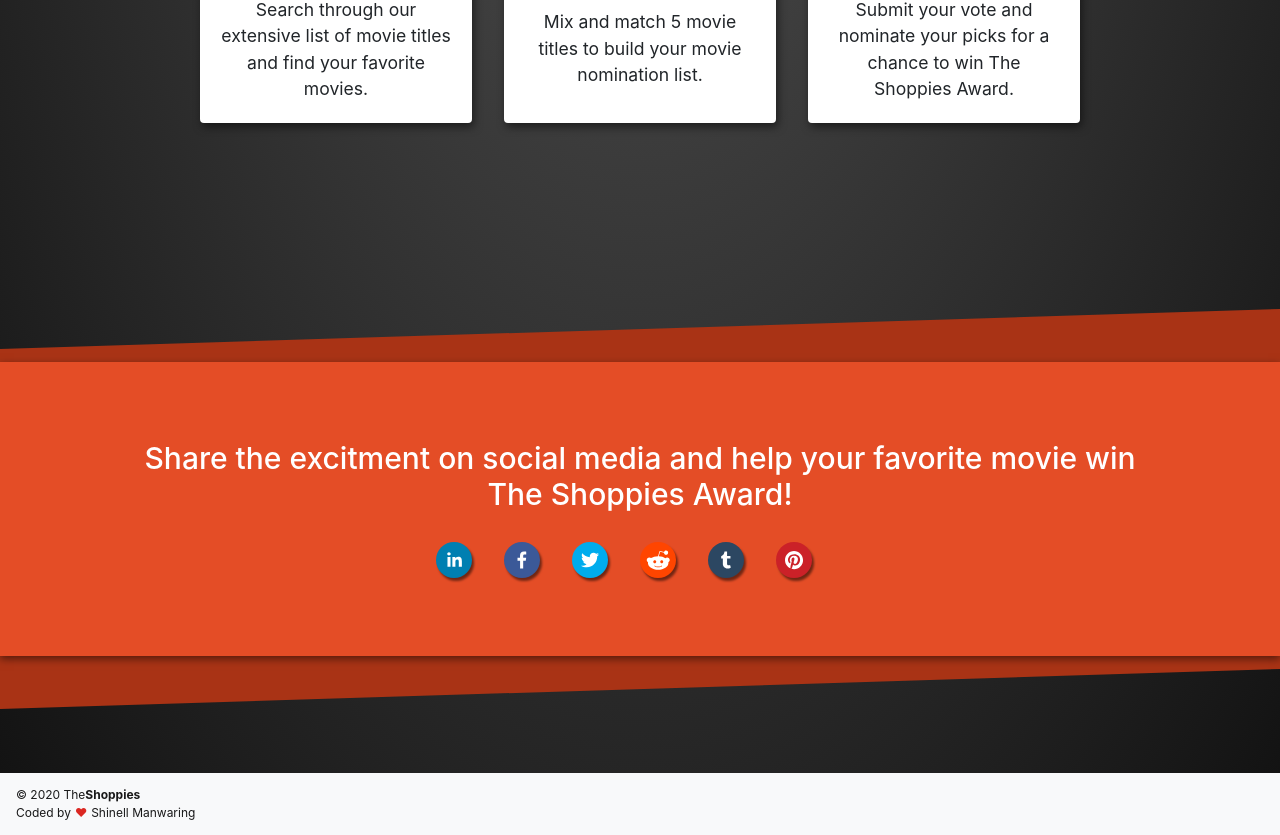
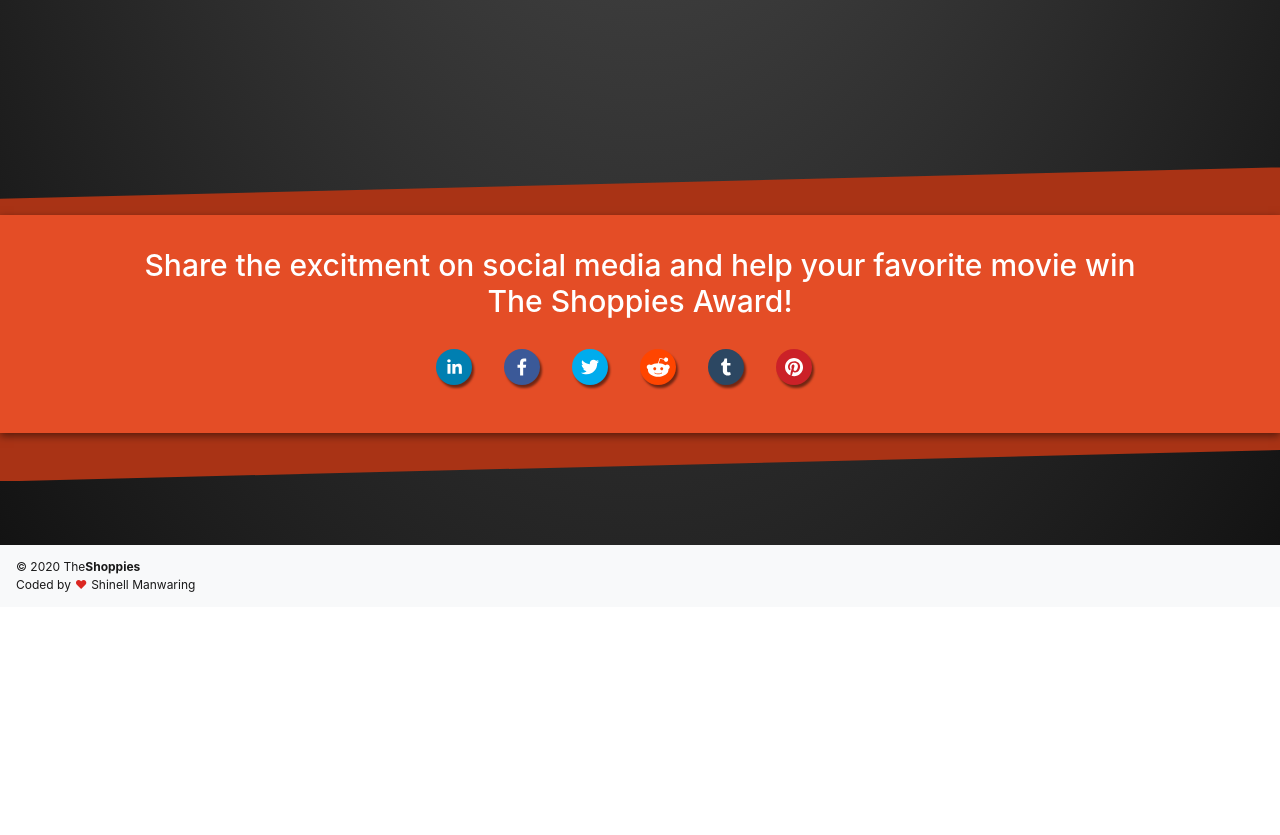
Before and after one commit to shinellm/the-shoppies-awards, a React (Create React App) app in the folder client/: page / in a window 1280 px wide. Shown: the part 1813-2648 px from the top of the page. After the commit the page ends 2420 px from the top, so only its background shows below. Built offline with nearby package versions, Linux system fonts and the light colour scheme.

Commit message:
Corrected a line of code in the NomineeDetails.js file, which prevented the nominee details from opening up. Made slight edits to the css used for the homepage.

```diff
--- a/client/src/components/nominees/NomineeDetails.js
+++ b/client/src/components/nominees/NomineeDetails.js
@@ -56,7 +56,7 @@ export default class NomineeDetails extends Component {
                         <Modal.Body>
                             <Row>
                                 <Col lg={5} md={12} sm={12} xs={12}>
-                                    <img alt={this.selectedNominee.Title} src={this.state.selectedNomineeDetails.Poster === 'N/A' ? '../../images/placeholder.png' : this.state.selectedNomineeDetails.Poster} />
+                                    <img alt={this.state.selectedNominee.Title} src={this.state.selectedNomineeDetails.Poster === 'N/A' ? '../../images/placeholder.png' : this.state.selectedNomineeDetails.Poster} />
                                     <p>Country: {this.state.selectedNomineeDetails.Country}</p>
                                     <p>Languages: {this.state.selectedNomineeDetails.Language}</p>
                                     <p>Production: {this.state.selectedNomineeDetails.Production}</p>
--- a/client/src/css/App.css
+++ b/client/src/css/App.css
@@ -1,11 +1,15 @@
+* {
+  -webkit-box-sizing: border-box;
+          box-sizing: border-box;
+}
+
 html,
 body {
   width: 100vw;
 }
 
-* {
-  -webkit-box-sizing: border-box;
-          box-sizing: border-box;
+#root {
+  overflow: hidden;
 }
 
 footer .navbar .logo {
@@ -388,7 +392,7 @@ section#hero .hero-container .hero-background .hero-image {
 
 section#intro {
   width: 100vw;
-  height: 70vh;
+  height: 100%;
   padding: 3em 0;
   margin-bottom: 2em;
   text-align: center;
@@ -558,7 +562,7 @@ section#instructions .instructions-container .row .instruction-column .instructi
 
 section#social-media {
   width: 100vw;
-  height: 50vh;
+  height: 100%;
   padding: 3em 0;
   margin-bottom: 4em;
   text-align: center;
@@ -608,10 +612,29 @@ section#social-media .social-media-container .social-media .social-media-header
   font-size: calc(1rem + 1.75vmin);
 }
 
+section#social-media .social-media-container .social-media .social-media-btns-container {
+  display: -webkit-box;
+  display: -ms-flexbox;
+  display: flex;
+  -webkit-box-orient: horizontal;
+  -webkit-box-direction: normal;
+      -ms-flex-flow: row wrap;
+          flex-flow: row wrap;
+  -webkit-box-pack: center;
+      -ms-flex-pack: center;
+          justify-content: center;
+}
+
 section#social-media .social-media-container .social-media .social-media-btns-container button {
   margin-right: 2em;
+  margin-bottom: 1em;
   -webkit-filter: drop-shadow(2px 3px 1px rgba(0, 0, 0, 0.5));
           filter: drop-shadow(2px 3px 1px rgba(0, 0, 0, 0.5));
+}
+
+section#social-media .social-media-container .social-media .social-media-btns-container button:hover {
+  -webkit-transform: scale(1.25);
+          transform: scale(1.25);
 }
 
 #home-container {
@@ -967,11 +990,17 @@ section#social-media .social-media-container .social-media .social-media-btns-co
 }
 
 .social-media-btns-container button {
-  margin-right: 0.5em;
+  margin-right: 1em;
+  margin-bottom: 1em;
 }
 
 .social-media-btns-container button svg {
   border-radius: 50%;
+}
+
+.social-media-btns-container button:hover {
+  -webkit-transform: scale(1.25);
+          transform: scale(1.25);
 }
 
 #confirmation-container {
--- a/client/src/css/partials/_base.scss
+++ b/client/src/css/partials/_base.scss
@@ -1,12 +1,16 @@
 @import "../modules/all";
+
+* {
+    box-sizing: border-box;
+}
 
 html,
 body {
   width: 100vw;
 }
 
-* {
-    box-sizing: border-box;
+#root {
+  overflow: hidden;
 }
 
 // .App {
--- a/client/src/css/partials/home/_intro.scss
+++ b/client/src/css/partials/home/_intro.scss
@@ -1,6 +1,6 @@
 section#intro {
     width: 100vw;
-    height: 70vh;
+    height: 100%;
     padding: 3em 0;
     margin-bottom: 2em;
     text-align: center;
--- a/client/src/css/partials/home/_socialMedia.scss
+++ b/client/src/css/partials/home/_socialMedia.scss
@@ -1,6 +1,6 @@
 section#social-media {
     width: 100vw;
-    height: 50vh;
+    height: 100%;
     padding: 3em 0;
     margin-bottom: 4em;
     text-align: center;
@@ -29,9 +29,19 @@ section#social-media {
                 margin-bottom: 1em;
                 font-size: calc(1rem + 1.75vmin);
             }
-            .social-media-btns-container button {
-                margin-right: 2em;
-                filter: drop-shadow(2px 3px 1px rgba(0, 0, 0, 0.5));
+            .social-media-btns-container {
+                display: flex;
+                flex-flow: row wrap;
+                justify-content: center;
+
+                button {
+                    margin-right: 2em;
+                    margin-bottom: 1em;
+                    filter: drop-shadow(2px 3px 1px rgba(0, 0, 0, 0.5));
+                }
+                button:hover {
+                    transform: scale(1.25);
+                }
             }
         }
     }
--- a/client/src/css/partials/notification/_confirmationPage.scss
+++ b/client/src/css/partials/notification/_confirmationPage.scss
@@ -35,11 +35,5 @@
                 text-decoration: underline;
             }
         }
-
-        .share-on-social {
-            .sharable-links {
-
-            }
-        }
     }
 }
--- a/client/src/css/partials/notification/_socialMediaBtns.scss
+++ b/client/src/css/partials/notification/_socialMediaBtns.scss
@@ -1,9 +1,13 @@
 .social-media-btns-container {
     button {
-        margin-right: 0.5em;
+        margin-right: 1em;
+        margin-bottom: 1em;
 
         svg {
             border-radius: 50%;
         }
     }
+    button:hover {
+        transform: scale(1.25);
+    }
 }
```
Also changed, not shown: 1 other file (tests, documents, lock files or other folders).
